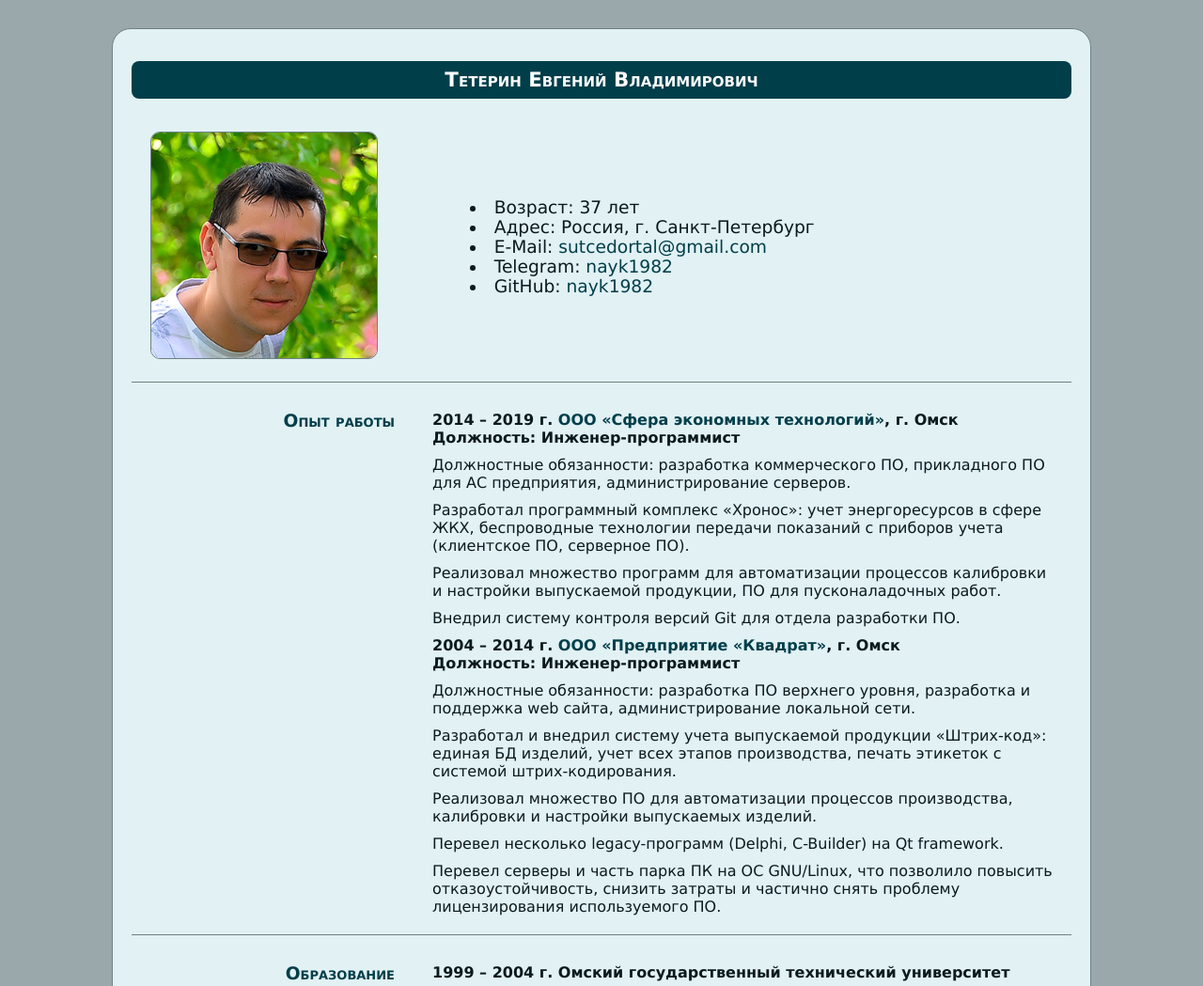
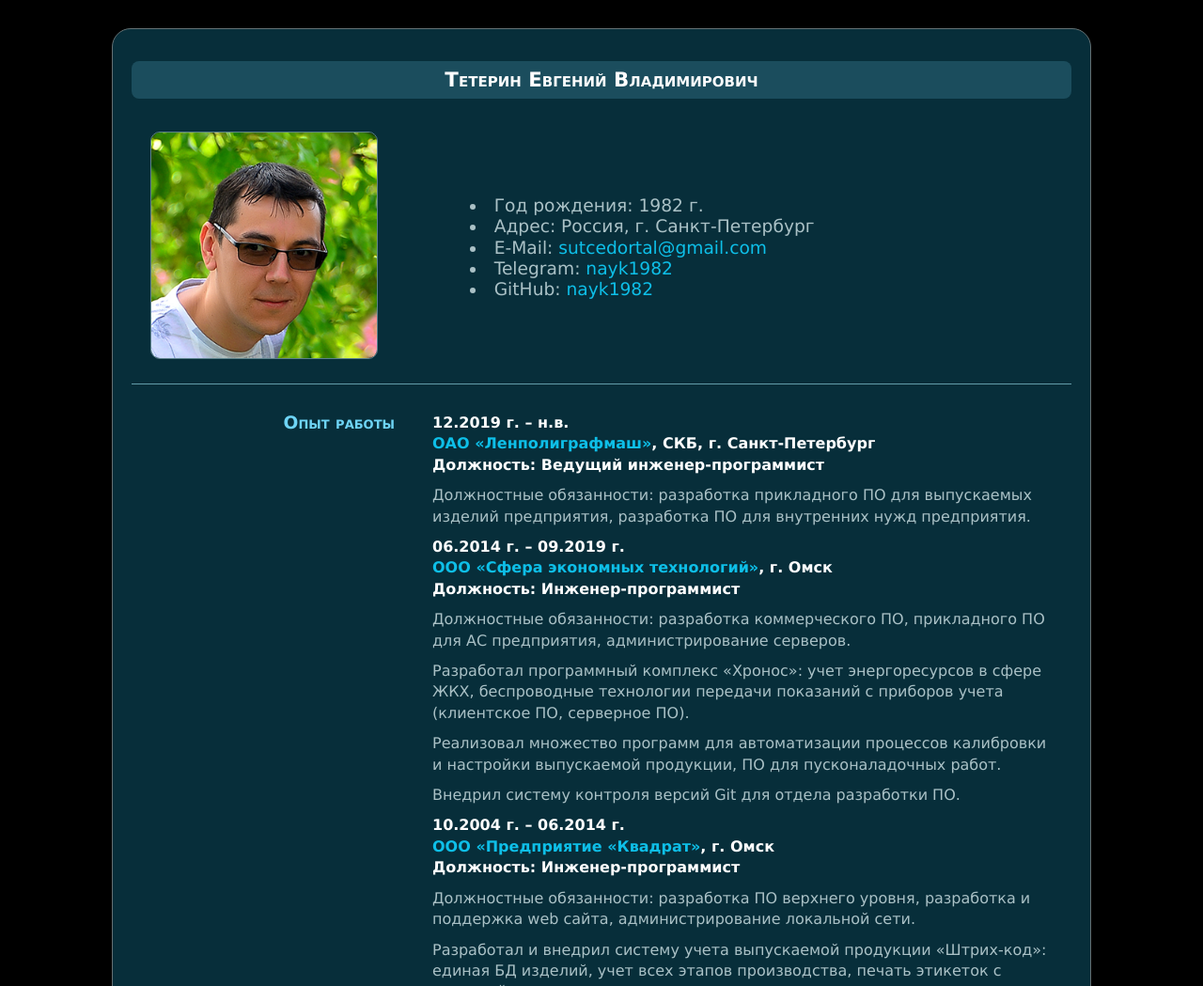
Before and after one commit to nayk1982/nayk1982.github.io, a plain HTML site: page index.html in a window 1280 px wide. Shown: the top 1049 px of the page at 94% size. Drawn offline with Linux system fonts and the light colour scheme.

Commit message:
Update resume

```diff
--- a/css/main.css
+++ b/css/main.css
@@ -1,20 +1,21 @@
 html, body {
-	background: #9aa8ab;
-	color: #0a1a1d;
+	background: #000000;
+	color: #aac1c6;
 	margin: 0;
 	padding: 0;
 	font-family: Geneva, Arial, Helvetica, sans-serif;
 	font-size: 12pt;
 	text-align: left;
+	line-height: 140%;
 }
 
 #body {
 	display: block;
-	background: #e1f1f4;
+	background: #072e3a;
 	padding: 20px;
 	margin: 30px auto 30px auto;
     width: 1000px;
-    border: 1px solid #6f8184;
+    border: 1px solid #647174;
     -moz-border-radius: 20px;
     -webkit-border-radius: 20px;
     -khtml-border-radius: 20px;
@@ -25,7 +26,7 @@ h1 {
 	display: block;
 	text-align: center;
 	color: #ffffff;
-	background: #003e4a;
+	background: #1b4d5d;
 	width: 100%;
 	height: 40px;
 	line-height: 40px;
@@ -43,7 +44,7 @@ h2 {
 	font-size: 14pt;
 	font-variant: small-caps;
 	margin: 10px 0 0 0;
-	color: #003e4a;
+	color: #6ed4f5;
 }
 
 h3 {
@@ -51,10 +52,11 @@ h3 {
 	font-size: 12pt;
 	margin: 10px 0 0 0;
 	font-weight: bolder;
+	color: #ffffff;
 }
 
 img.photo {
-	border: 1px solid #6f8184;
+	border: 1px solid #5c828b;
 	-moz-border-radius: 10px;
     -webkit-border-radius: 10px;
     -khtml-border-radius: 10px;
@@ -73,17 +75,17 @@ p {
 }
 
 a:link, a:visited {
-	color: #003e4a;
+	color: #0ebfe8;
 	text-decoration: none;
 }
 
 a:hover {
-	color: #0e86ac;
+	color: #51d7f6;
 	text-decoration: underline;
 }
 
 a:active {
-	color: #0e86ac;
+	color: #51d7f6;
 	text-decoration: none;
 }
 
@@ -103,14 +105,14 @@ a:active {
 	vertical-align: top;
 	width: 260px;
 	padding: 20px;
-	border-bottom: 1px solid #6f8184;
+	border-bottom: 1px solid #649daa;
 }
 
 .right_col {
 	display: table-cell;
 	vertical-align: top;
 	padding: 20px;
-	border-bottom: 1px solid #6f8184;
+	border-bottom: 1px solid #649daa;
 }
 
 #contact {
--- a/index.html
+++ b/index.html
@@ -16,7 +16,7 @@
 		</div>
 		<div class="right_col" id="contact">
 			<ul>
-				<li>Возраст: 37 лет </li>
+				<li>Год рождения: 1982 г. </li>
 				<li>Адрес: Россия, г. Санкт-Петербург </li>
 				<li>E-Mail: <a href="mailto:sutcedortal@gmail.com" target="_blank">sutcedortal@gmail.com</a> </li>
 				<li>Telegram: <a href="https://t.me/nayk1982" target="_blank">nayk1982</a> </li>
@@ -30,7 +30,13 @@
 			<h2>Опыт работы</h2>
 		</div>
 		<div class="right_col">
-			<h3>2014 – 2019 г. <a href="https://chronosmeter.ru" target="_blank">ООО «Сфера экономных технологий»</a>, г. Омск<br/>Должность: Инженер-программист</h3>
+
+			<h3>12.2019 г. – н.в.<br/><a href="http://www.lenpoligraphmash.spb.ru" target="_blank">ОАО «Ленполиграфмаш»</a>, СКБ, г. Санкт-Петербург<br/>Должность: Ведущий инженер-программист</h3>
+			<p>
+				Должностные обязанности: разработка прикладного ПО для выпускаемых изделий предприятия, разработка ПО для внутренних нужд предприятия.
+			</p>
+
+			<h3>06.2014 г. – 09.2019 г.<br/><a href="https://chronosmeter.ru" target="_blank">ООО «Сфера экономных технологий»</a>, г. Омск<br/>Должность: Инженер-программист</h3>
 			<p>
 				Должностные обязанности: разработка коммерческого ПО, прикладного ПО для АС предприятия, администрирование серверов.
 			</p>
@@ -43,7 +49,8 @@
 			<p>
 				Внедрил систему контроля версий Git для отдела разработки ПО.
 			</p>
-			<h3>2004 – 2014 г. <a href="http://kvadrat-omsk.ru" target="_blank">ООО «Предприятие «Квадрат»</a>, г. Омск<br/>Должность: Инженер-программист</h3>
+
+			<h3>10.2004 г. – 06.2014 г.<br/><a href="http://kvadrat-omsk.ru" target="_blank">ООО «Предприятие «Квадрат»</a>, г. Омск<br/>Должность: Инженер-программист</h3>
 			<p>
 				Должностные обязанности: разработка ПО верхнего уровня, разработка и поддержка web сайта, администрирование локальной сети.
 			</p>
@@ -67,7 +74,7 @@
 			<h2>Образование</h2>
 		</div>
 		<div class="right_col">
-			<h3>1999 – 2004 г. Омский государственный технический университет</h3>
+			<h3>1999 г. – 2004 г.<br/>Омский государственный технический университет</h3>
 			<p>
 				Высшее образование, очная форма обучения.
 			</p>
@@ -110,7 +117,7 @@
 		</div>
 		<div class="right_col">
 			<p>
-				15 лет опыта разработки программного обеспечения с использованием различных технологий. Помимо самой разработки, занимался техподдержкой - консультацией клиентов по вопросам установки и настройки ПО.
+				Более 15 лет опыта разработки программного обеспечения с использованием различных технологий. Помимо самой разработки, занимался техподдержкой - консультацией клиентов по вопросам установки и настройки ПО.
 			</p>
 			<p>
 				Ответственно отношусь к любой работе, умею самостоятельно принимать решения.
```
Also changed, not shown: 1 other file.
